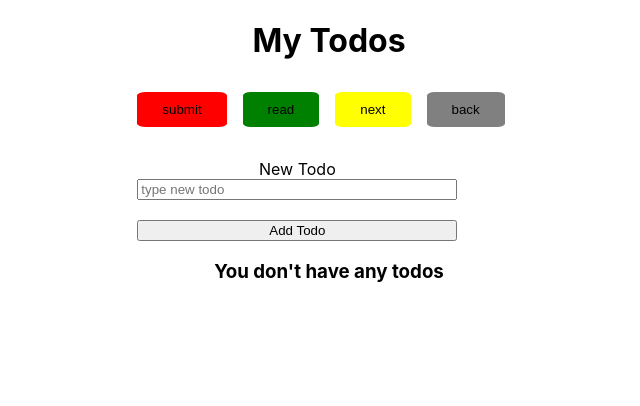
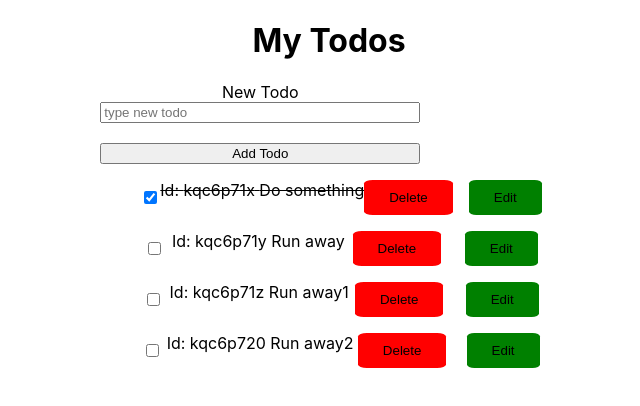
Before and after one commit to chiranz/react_tutorials, a React (Create React App) app: page / in a window 1280 px wide. Shown: the top 406 px of the page, without its empty margins (311-951 px from the left). Built offline with nearby package versions, Linux system fonts and the light colour scheme.

Commit message:
Modal creation and delete functionality

```diff
--- a/src/components/Todo.jsx
+++ b/src/components/Todo.jsx
@@ -1,9 +1,16 @@
-import React from "react";
+import React, { useState } from "react";
 
 export default function Todo(props) {
-  const { id, todo, completed, onChange } = props;
+  const { id, todo, completed, onChange, handleDelete, showDialog } = props;
   return (
-    <div style={{ display: "flex", justifyContent: "space-around" }} key={id}>
+    <div
+      style={{
+        display: "flex",
+        justifyContent: "space-around",
+        marginTop: "1rem",
+      }}
+      key={id}
+    >
       <input
         type="checkbox"
         checked={completed}
@@ -15,13 +22,19 @@ export default function Todo(props) {
           textDecorationLine: `${completed ? "line-through" : ""}`,
         }}
       >
-        {todo}
+        Id: {id} {todo}
       </li>
+      <Button bgColor="red" onClick={() => handleDelete(id)}>
+        Delete
+      </Button>
+      <Button bgColor="green" onClick={() => showDialog(true)}>
+        Edit
+      </Button>
     </div>
   );
 }
 
-export const Button = ({ actionText, onClick, bgColor }) => (
+export const Button = ({ children, onClick, bgColor }) => (
   <button
     style={{
       marginRight: "1rem",
@@ -33,6 +46,6 @@ export const Button = ({ actionText, onClick, bgColor }) => (
     }}
     onClick={onClick}
   >
-    {actionText}
+    {children}
   </button>
 );
--- a/src/components/Todos.jsx
+++ b/src/components/Todos.jsx
@@ -3,11 +3,31 @@ import uniquId from "uniqid";
 import Todo, { Button } from "./Todo";
 
 export default function Todos() {
-  const [todos, setTodos] = useState([]);
+  const [todos, setTodos] = useState([
+    { id: uniquId(), todo: "Do something", completed: true },
+    { id: uniquId(), todo: "Run away", completed: false },
+    { id: uniquId(), todo: "Run away1", completed: false },
+    { id: uniquId(), todo: "Run away2", completed: false },
+  ]);
+
+  const [showDialog, setShowDialog] = useState(false);
+
   const [todo, setTodo] = useState("");
   const handleAddTodo = () => {
     setTodos([{ id: uniquId(), todo, completed: false }, ...todos]);
     setTodo("");
+  };
+
+  const handleUpdate = (id, updatedTodo) => {};
+
+  const handleDelete = (id) => {
+    const editedTodos = [];
+    for (let todo of todos) {
+      if (todo.id !== id) {
+        editedTodos.push(todo);
+      }
+    }
+    setTodos(editedTodos);
   };
 
   const toggleTodo = (id) => {
@@ -24,28 +44,7 @@ export default function Todos() {
     <div>
       <h1>My Todos</h1>
 
-      <div style={{ margin: "2rem 0" }}>
-        <Button
-          actionText="submit"
-          onClick={() => console.log("Submit")}
-          bgColor="red"
-        />
-        <Button
-          actionText="read"
-          onClick={() => console.log("Read")}
-          bgColor="green"
-        />
-        <Button
-          actionText="next"
-          onClick={() => console.log("Next")}
-          bgColor="yellow"
-        />
-        <Button
-          actionText="back"
-          onClick={() => console.log("Back")}
-          bgColor="gray"
-        />
-      </div>
+      {/*TODO: INPUT COMPONENT */}
       <div
         className="input-field"
         style={{ display: "flex", flexDirection: "column", maxWidth: "20rem" }}
@@ -76,6 +75,8 @@ export default function Todos() {
                 id={id}
                 key={id}
                 onChange={toggleTodo}
+                handleDelete={handleDelete}
+                showDialog={setShowDialog}
               />
             ))}
           </ul>
@@ -83,6 +84,33 @@ export default function Todos() {
           <h3>You don't have any todos</h3>
         )}
       </div>
+      {/* TODO: DIALOG BOX */}
+      {showDialog && (
+        <div
+          style={{
+            position: "absolute",
+            top: 0,
+            right: 0,
+            left: 0,
+            bottom: 0,
+            backgroundColor: "gray",
+            opacity: "0.85",
+            display: "grid",
+            placeContent: "center",
+          }}
+        >
+          <form onSubmit={handleUpdate()}>
+            <h2>Edit Todo</h2>
+            <input type="text" name="" id="" />
+            <input type="submit" value="Update" />
+            <input
+              type="submit"
+              value="Close"
+              onClick={() => setShowDialog(false)}
+            />
+          </form>
+        </div>
+      )}
     </div>
   );
 }
```
Also changed, not shown: practice.js (added, +34 -0 lines).
